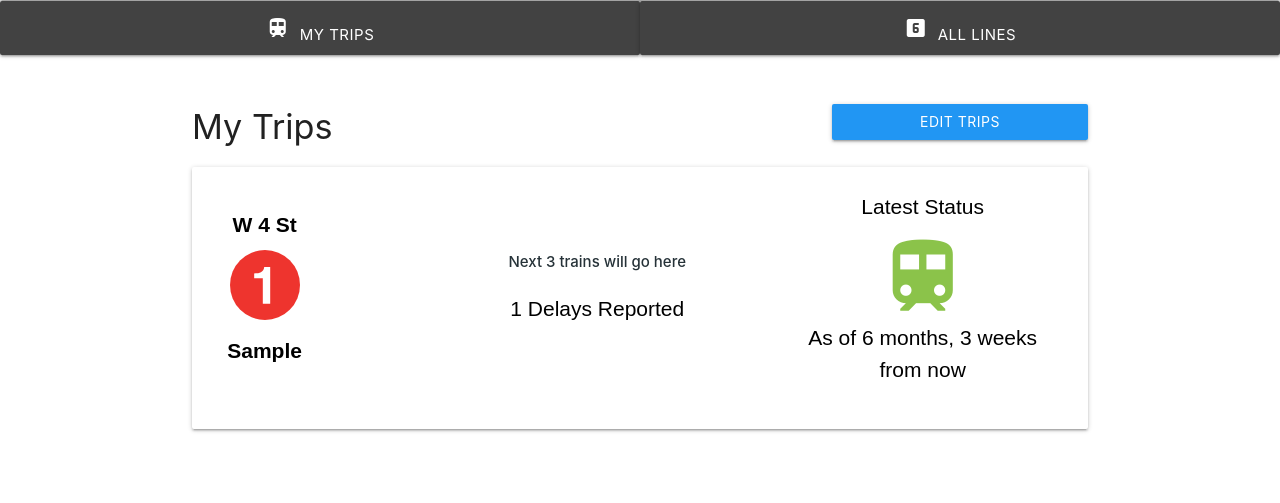
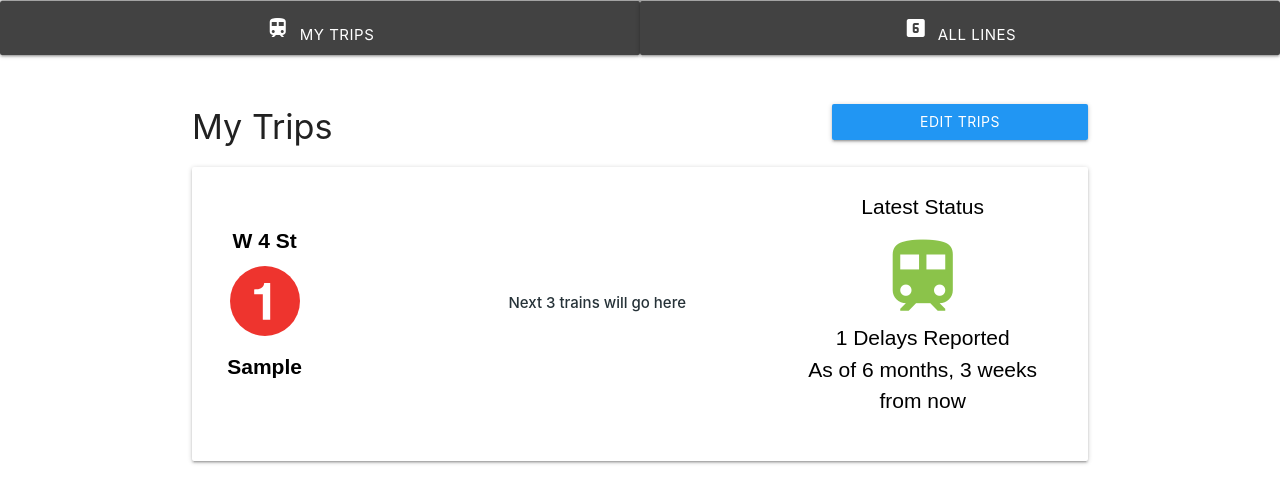
Before and after one commit to mikefeldberg/getting-there, a Django app: page / in a window 1280 px wide. Shown: the part 64-567 px from the top of the page. Run offline with Django 3.2, Linux system fonts and the light colour scheme; a user stored in the database is signed in; data comes from the database, SQL or seed files in the repository; tables that the repository leaves empty hold one stand-in row (values such as "Sample post").

Commit message:
update trip card display

```diff
--- a/main/templates/home.html
+++ b/main/templates/home.html
@@ -33,11 +33,6 @@
                     </div>
                     <div class="col s4">
                         <div class="form-center-text center">Next 3 trains will go here</div>
-                        {% if trip.alert_count > 0 %}
-                            <div class="station-text form-center-text center">{{ trip.alert_count }} Delays Reported</div>
-                        {% else %}
-                            <div class="station-text form-center-text center">No Delays Reported</div>
-                        {% endif %}
                     </div>
                     <div class="col s4">
                         <div class="flex-center">
@@ -46,6 +41,11 @@
                                 <i class="material-icons large red-text text-darken-4">do_not_disturb_on</i>
                             {% else %}
                                 <i class="material-icons large light-green-text text-accent-5">train</i>
+                            {% endif %}
+                            {% if trip.alert_count > 0 %}
+                                <div class="station-text center">{{ trip.alert_count }} Delays Reported</div>
+                            {% else %}
+                                <div class="station-text center">No Delays Reported</div>
                             {% endif %}
                             {% if trip.status_updated_at %}
                                 <div class="station-text center">As of {{ trip.status_updated_at|naturaltime }}</div>
```
